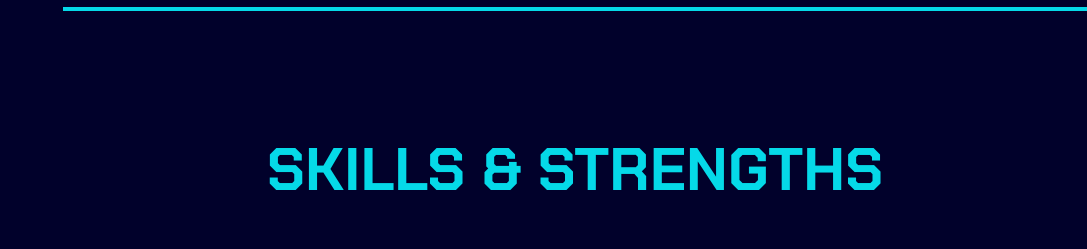
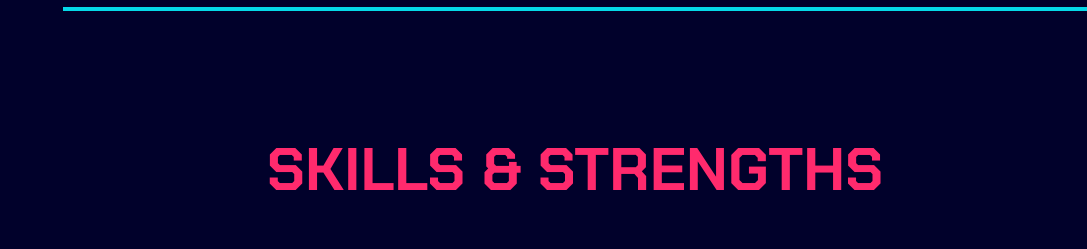
Before and after one commit to raulmaulidhino-dev/raulmaulidhino-portfolio, a React (Vite) app: page / in a window 1280 px wide. Shown: the part 2800-3049 px from the top of the page, without its empty margins (193-1280 px from the left). Built offline with nearby package versions, Linux system fonts and the light colour scheme.

Commit message:
tyle: change title color into the right color

```diff
--- a/src/components/SkillsAndStrengths.jsx
+++ b/src/components/SkillsAndStrengths.jsx
@@ -1,7 +1,7 @@
 export default function SkillsAndStrengths() {
     return (
         <section id="skills_and_strengths" className="flex flex-col gap-8 px-10 py-[6rem]">
-            <h2 className="text-neon-cyan font-extrabold text-center text-5xl font-special md:text-6xl mb-10" data-aos="zoom-in">SKILLS &amp; STRENGTHS</h2>
+            <h2 className="text-neon-magenta font-extrabold text-center text-5xl font-special md:text-6xl mb-10" data-aos="zoom-in">SKILLS &amp; STRENGTHS</h2>
             <section>
                 <h3 className="text-2xl md:text-3xl font-bold mb-[1em]" data-aos="zoom-in">Technical Proficiency :</h3>
                 <section className="bg-white w-fit border-b-2 border-b-neon-magenta border-l-2 border-l-neon-magenta border-r-2 border-r-neon-cyan border-t-2 border-t-neon-cyan rounded-[17px] mx-auto p-6 flex flex-wrap gap-x-2 gap-y-4">
```
